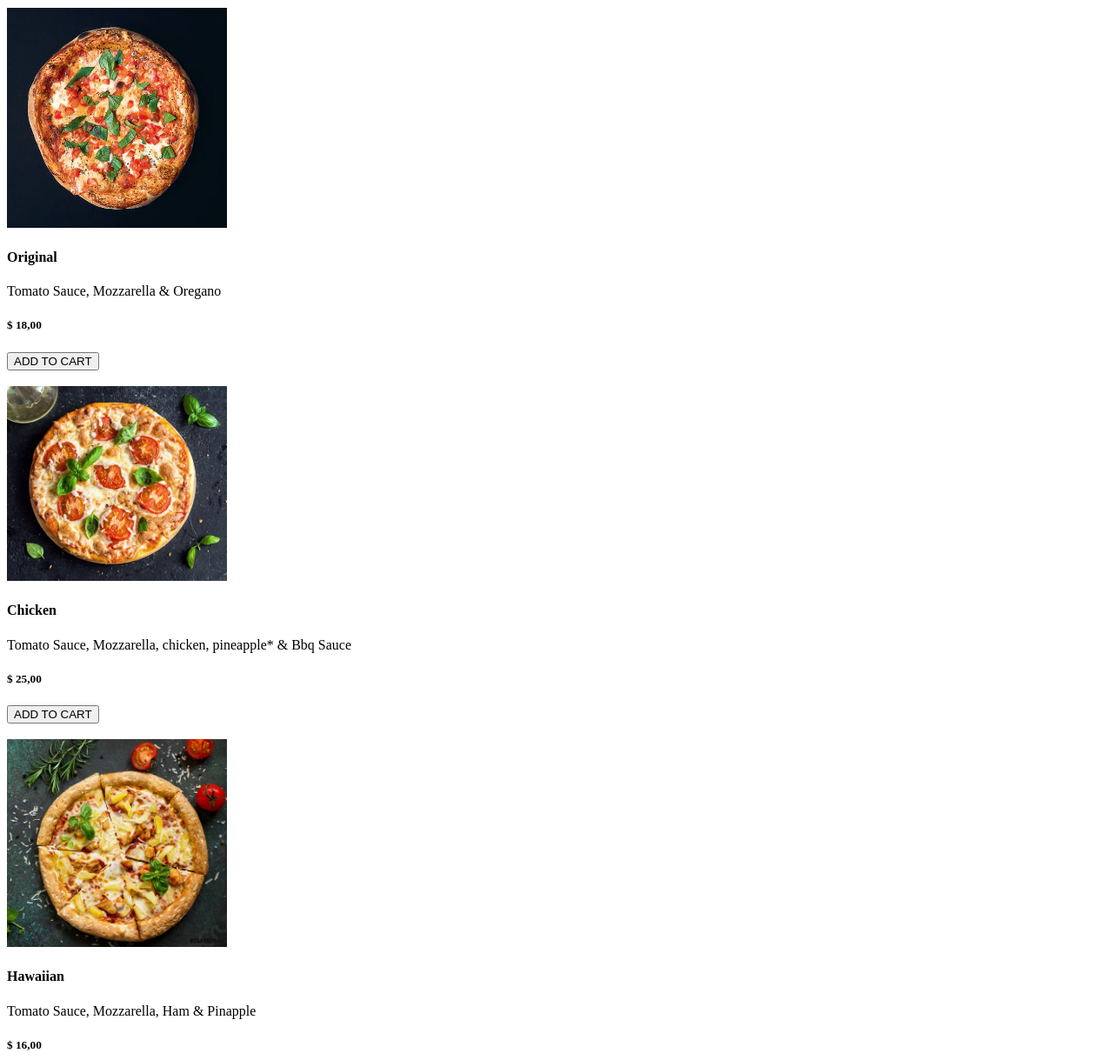
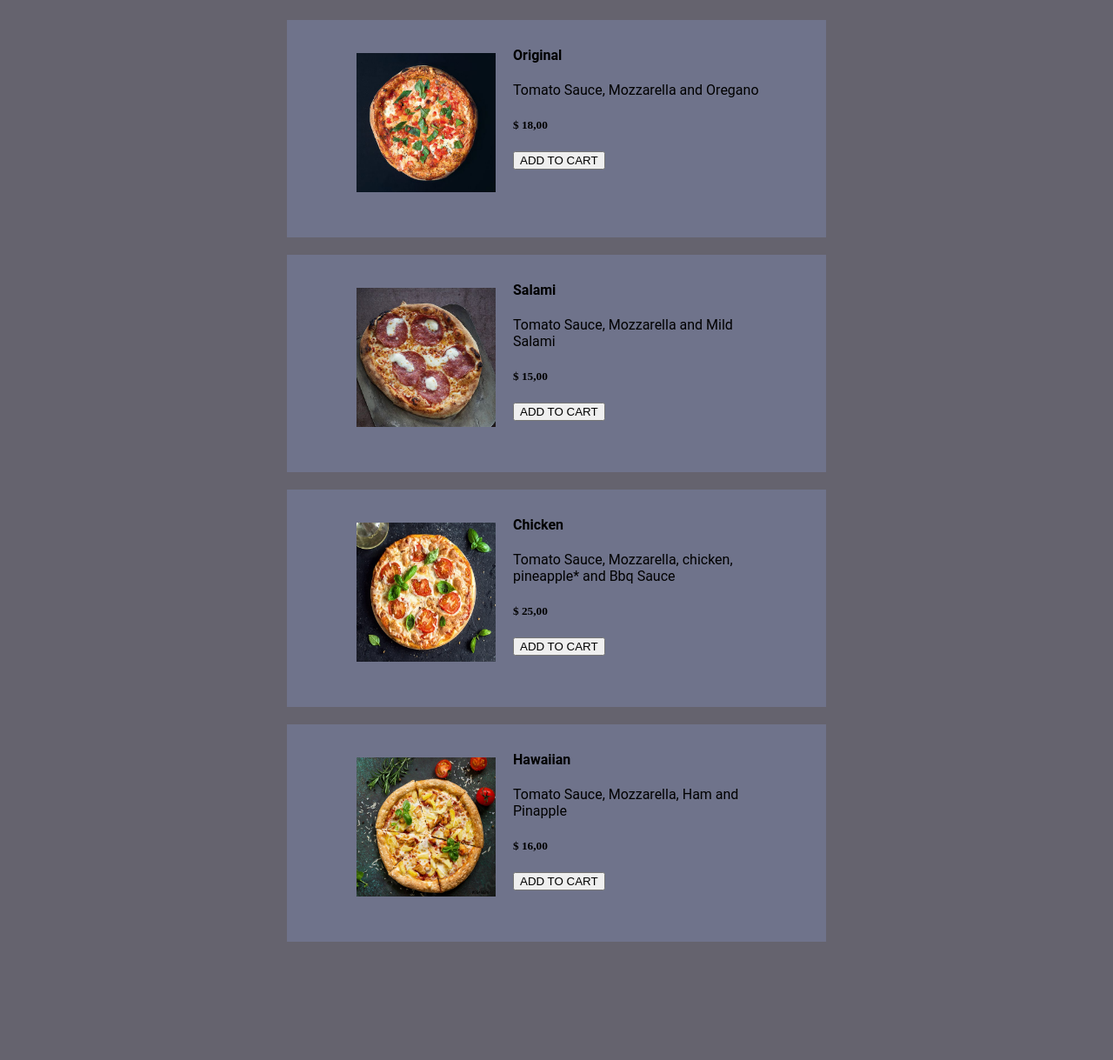
Before and after one commit to TechIss/Techground_webdevelopment, a plain HTML site: page HTML/11. Eindopdracht_1/pizzamenu.html in a window 1280 px wide. Shown: the part 141-1360 px from the top of the page at 87% size. After the commit the page ends 1242 px from the top, so only its background shows below. Drawn offline with Linux system fonts and the light colour scheme.

Commit message:
Eindopdracht deel 1 PIZZA DONE

```diff
--- a/HTML/11. Eindopdracht_1/pizzamenu.html
+++ b/HTML/11. Eindopdracht_1/pizzamenu.html
@@ -4,25 +4,23 @@
     <meta charset="UTF-8">
     <meta name="viewport" content="width=device-width, initial-scale=1.0">
     <title>Document</title>
+    <link rel="stylesheet" href="./stylesheetpizza.css">
 </head>
+
 <body>
-
-    <Div class="MAIN">
-
-        <Div class="container1">
+    <Div class="container1">
         <H1>Menu</H1>
         <P>Unique wood fired pizzas or be tempted by our pasta, antipasta, facaccias, salads adn bruchetta dishes.
             Relax in the friendly ambience as you enjoy the aromas of wood ovens or sit at fresco and soak up the mildura sunshine.
         </P>
-        </Div> <br>
+        </Div>
+    <Div class="MAIN">
 
         <Div class="container2">
-            <div>
-            <img src="./image1_original.jpg" width="20%">
-            </div>
-            <div>
+            <img src="./img/image1_original.jpg">
+            <div class="id1">
                 <h4>Original</h4>
-                <p>Tomato Sauce, Mozzarella & Oregano</p>
+                <p>Tomato Sauce, Mozzarella and Oregano</p>
                 <h5>$ 18,00</h5>
                 <button>ADD TO CART</button>
             </div>
@@ -31,12 +29,22 @@
         <br>
 
         <Div class="container3">
-            <div>
-                <img src="./image3_chicken.jpg" width="20%">
+            <img src="./img/image2_salami.jpg">
+            <div class="id2">
+                <h4>Salami</h4>
+                <p>Tomato Sauce, Mozzarella and Mild Salami</p>
+                <h5>$ 15,00</h5>
+                <button>ADD TO CART</button>
             </div>
-            <div>
+        </Div>
+
+        <br>
+
+        <Div class="container4">
+                <img src="./img/image3_chicken.jpg">
+            <div class="id3">
                 <h4>Chicken</h4>
-                <p>Tomato Sauce, Mozzarella, chicken, pineapple* & Bbq Sauce</p>
+                <p>Tomato Sauce, Mozzarella, chicken, pineapple* and Bbq Sauce</p>
                 <h5>$ 25,00</h5>
                 <button>ADD TO CART</button>
             </div>
@@ -44,13 +52,11 @@
 
         <br>
 
-        <Div class="container4">
-            <div>
-                <img src="./image4_hawaiien.jpg" width="20%">
-            </div>
-            <div>
+        <Div class="container5">
+                <img src="./img/image4_hawaiien.jpg">
+            <div class="id4">
                 <h4>Hawaiian</h4>
-                <p>Tomato Sauce, Mozzarella, Ham & Pinapple</p>
+                <p>Tomato Sauce, Mozzarella, Ham and Pinapple</p>
                 <h5>$ 16,00</h5>
                 <button>ADD TO CART</button>
             </div>
--- /dev/null
+++ b/HTML/11. Eindopdracht_1/stylesheetpizza.css
@@ -0,0 +1,116 @@
+.MAIN {
+    display: flex;
+    flex-wrap: wrap;
+    justify-content: center;
+    height: 100%;
+}
+
+body {
+    background-color: rgba(32, 29, 46, 0.692);
+}
+
+img{
+    width: 160px;
+    height: 160px;
+    padding: 20px;
+    padding-top: 28px;
+}
+
+h4 {
+    font-family: Roboto;
+    font-weight: bold;
+}
+
+p {
+    font-family: Roboto;
+}
+
+h1 {
+    font-weight: bold;
+}
+
+
+
+.container1 {
+    text-align: center;
+    justify-content: center;
+    width: 50%;
+    padding-left: 25%;
+    font-family: Roboto;
+    }
+
+.container2 {
+    background-color:#98b2fb34;
+    position: relative;
+    margin: 10px;
+    display: flex;
+    width: 600px;
+    height: 230px;
+    flex-wrap: nowrap;
+    justify-content: center;
+    align-content: space-around;
+    padding: 10px;
+}
+
+.container3 {
+    background-color: #98b2fb34;
+    position: relative;
+    margin: 10px;
+    display: flex;
+    width: 600px;
+    height: 230px;
+    flex-wrap: nowrap;
+    justify-content: center;
+    align-content: space-around;
+    padding: 10px;
+}
+
+.container4 {
+    background-color: #98b2fb34;
+    position: relative;
+    margin: 10px;
+    display: flex;
+    width: 600px;
+    height: 230px;
+    flex-wrap: nowrap;
+    justify-content: center;
+    align-content: space-around;
+    padding: 10px;
+}
+
+.container5 {
+    background-color:#98b2fb34;
+    position: relative;
+    margin: 10px;
+    display: flex;
+    width: 600px;
+    height: 230px;
+    flex-wrap: nowrap;
+    justify-content: center;
+    align-content: space-around;
+    padding: 10px;
+}
+
+.id1 {
+    text-align: left;
+    width: 50%;
+    display: row;
+}
+
+.id2 {
+    text-align: left;
+    width: 50%;
+    display: row;
+}
+
+.id3 {
+    text-align: left;
+    width: 50%;
+    display: row;
+}
+
+.id4 {
+    text-align: left;
+    width: 50%;
+    display: row;
+}
```
Also changed, not shown: HTML/11. Eindopdracht_1/img/image1_original.jpg (renamed from HTML/11. Eindopdracht_1/image1_original.jpg), HTML/11. Eindopdracht_1/img/image2_salami.jpg (renamed from HTML/11. Eindopdracht_1/image2_salami.jpg), HTML/11. Eindopdracht_1/img/image3_chicken.jpg (renamed from HTML/11. Eindopdracht_1/image3_chicken.jpg), HTML/11. Eindopdracht_1/img/image4_hawaiien.jpg (renamed from HTML/11. Eindopdracht_1/image4_hawaiien.jpg), HTML/12. Eindopdracht_2/img/closedstaricon.png (added), HTML/12. Eindopdracht_2/img/openstaricon.png (added).
